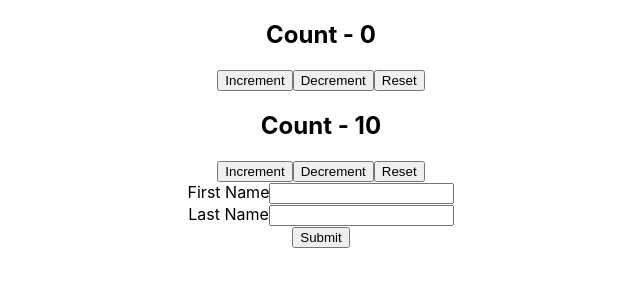
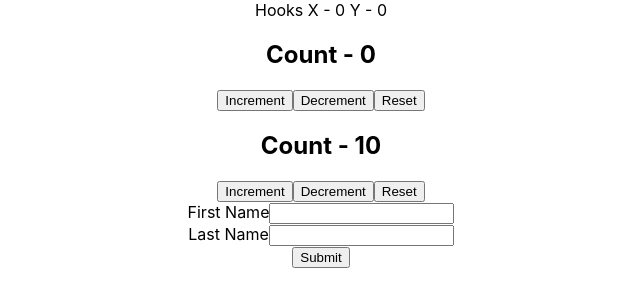
Before and after one commit to kumarmudur/codevolution_react-hooks, a React (Create React App) app: page / in a window 1280 px wide. Shown: the top 306 px of the page, without its empty margins (319-959 px from the left). Built offline with nearby package versions, Linux system fonts and the light colour scheme.

Commit message:
[React-Hooks] app component changes

```diff
--- a/src/App.js
+++ b/src/App.js
@@ -68,8 +68,8 @@ function App() {
   const [count, dispatch] = useReducer(reducer, initialState);
   return (
     <div className="App">
-     {/* <ClassMouse />
-     <HookMouse /> */}
+     {/* <ClassMouse /> */}
+     <HookMouse />
      {/* <MouseContainer /> */}
      {/* <IntervalHookCounter /> */}
      {/* <DataFetching /> */}
```
